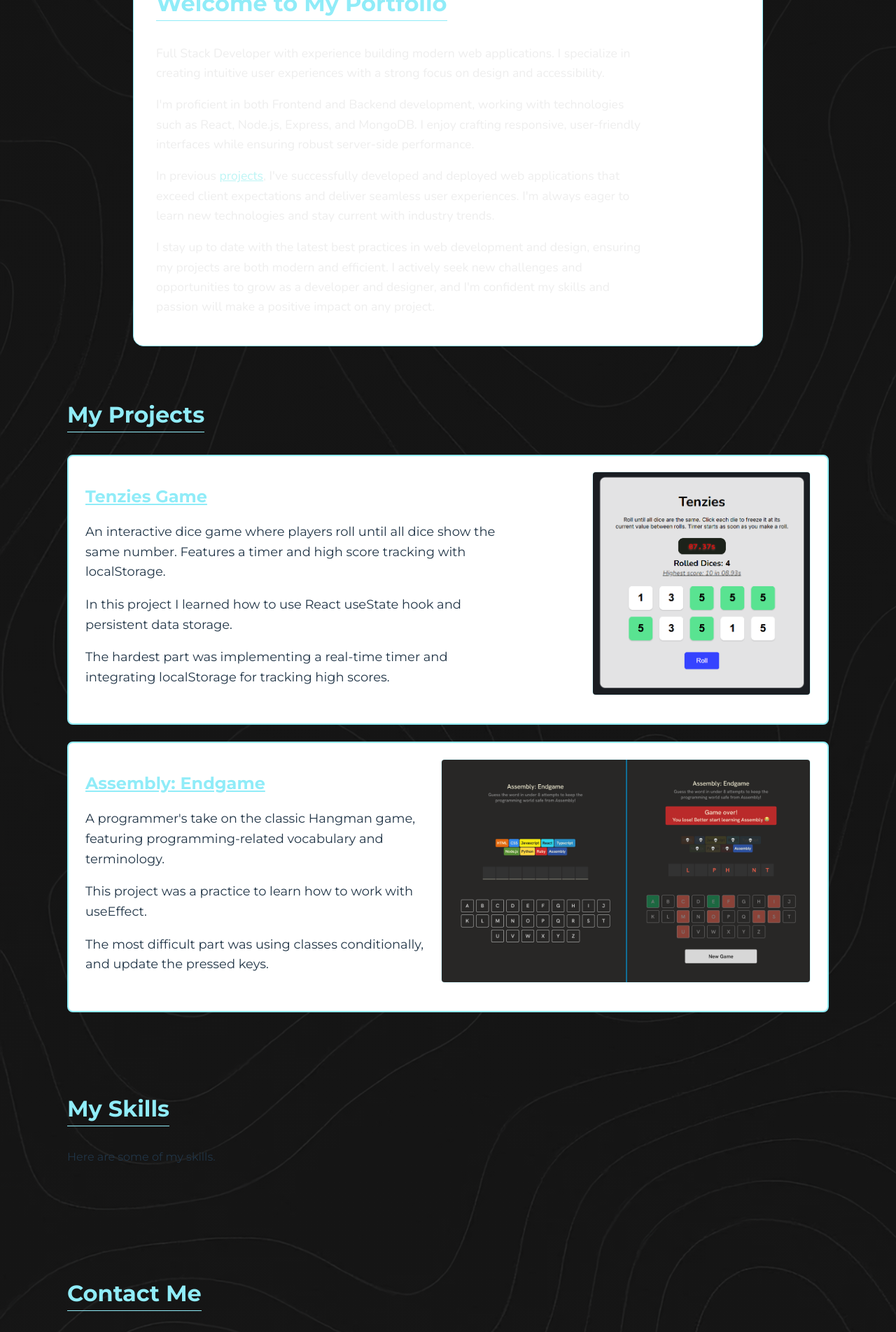
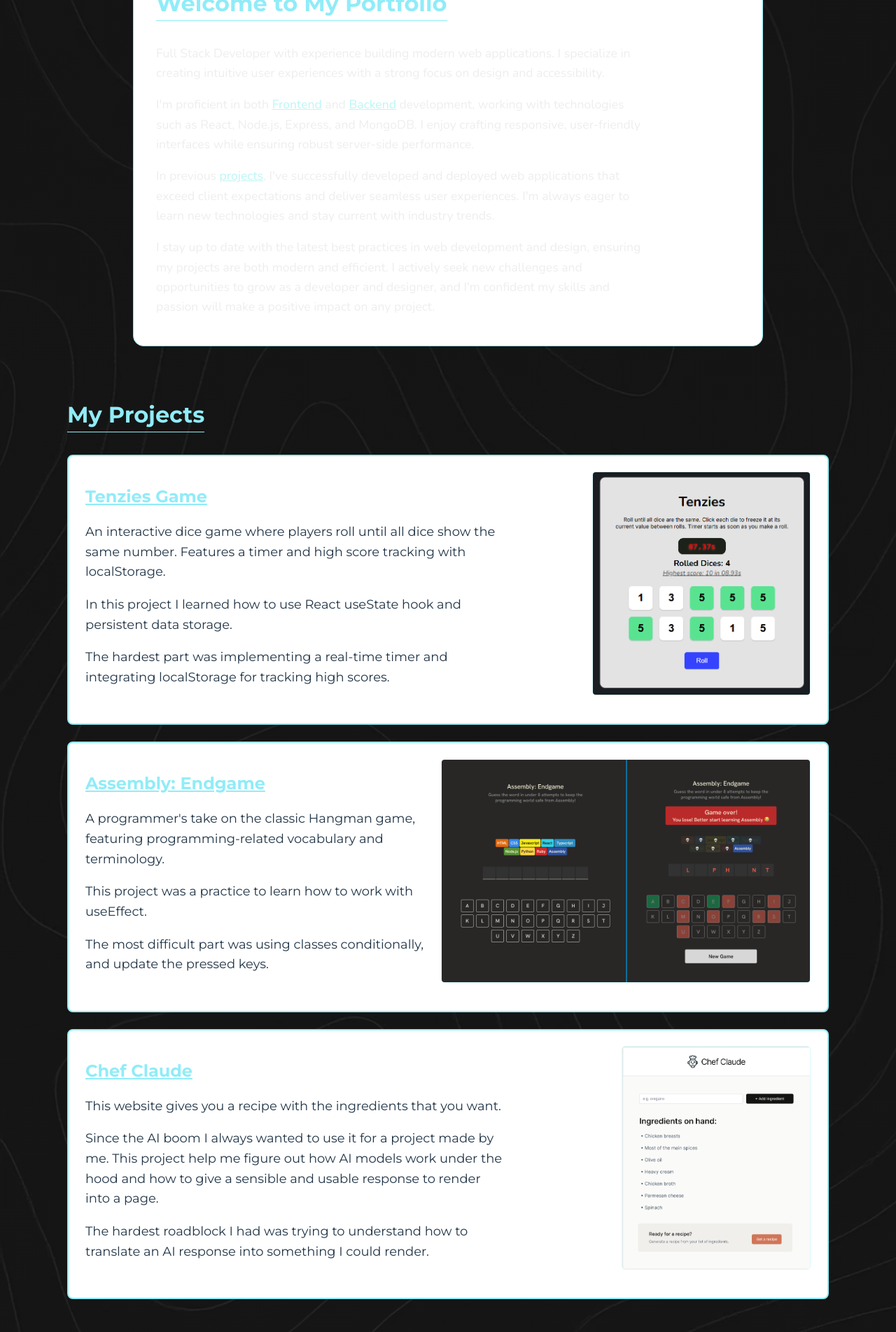
Before and after one commit to RuhlMirko/portfolio, a React (Vite) app: page / in a window 1280 px wide. Shown: the part 700-2604 px from the top of the page at 70% size. Built offline with nearby package versions, Linux system fonts and the light colour scheme; the HTML template or start-up script is replaced by a standard one.

Commit message:
Added third article

```diff
--- a/src/components/About.jsx
+++ b/src/components/About.jsx
@@ -6,7 +6,7 @@ export default function About() {
         Full Stack Developer with experience building modern web applications. I specialize in creating intuitive user experiences with a strong focus on design and accessibility.
       </p>
       <p>
-        I'm proficient in both Frontend and Backend development, working with technologies such as React, Node.js, Express, and MongoDB. I enjoy crafting responsive, user-friendly interfaces while ensuring robust server-side performance.
+        I'm proficient in both <a href="">Frontend</a>  and  <a href="">Backend</a> development, working with technologies such as React, Node.js, Express, and MongoDB. I enjoy crafting responsive, user-friendly interfaces while ensuring robust server-side performance.
       </p>
       <p>
         In previous <a href="">projects</a>, I've successfully developed and deployed web applications that exceed client expectations and deliver seamless user experiences. I'm always eager to learn new technologies and stay current with industry trends.
--- a/src/components/Projects.jsx
+++ b/src/components/Projects.jsx
@@ -1,5 +1,6 @@
 import tenziesImg from '../assets/tenzies.png';
 import assemBlyImg from '../assets/assembly.png';
+import chefClaudeImg from '../assets/chefClaude.png';
 
 export default function Projects() {
   return (
@@ -8,26 +9,38 @@ export default function Projects() {
       <ul>
         <li>
           <a href="" className='project-card'>
-            <div className='project-info'>
+            <article className='project-info'>
               <h3>Tenzies Game</h3>
               <p>An interactive dice game where players roll until all dice show the same number. Features a timer and high score tracking with localStorage.</p>
               <p>In this project I learned how to use React useState hook and persistent data storage.</p>
               <p>The hardest part was implementing a real-time timer and integrating localStorage for tracking high scores.</p>
-            </div>
-
+            </article>
             <img src={tenziesImg} alt="Tenzies game project" />
           </a>
         </li>
 
         <li>
           <a href="" className='project-card'>
-            <div className='project-info'>
+            <article className='project-info'>
               <h3>Assembly: Endgame</h3>
               <p>A programmer's take on the classic Hangman game, featuring programming-related vocabulary and terminology.</p>
               <p>This project was a practice to learn how to work with useEffect.</p>
               <p>The most difficult part was using classes conditionally, and update the pressed keys.</p>
-            </div>
+            </article>
             <img src={assemBlyImg} alt="Assembly Endgame game project" />
+          </a>
+        </li>
+
+        <li>
+          <a href="" className='project-card'>
+            <article className='project-info'>
+              <h3>Chef Claude</h3>
+              <p>This website gives you a recipe with the ingredients that you want.</p>
+              <p>Since the AI boom I always wanted to use it for a project made by me.
+                This project help me figure out how AI models work under the hood and how to give a sensible and usable response to render into a page.</p>
+              <p>The hardest roadblock I had was trying to understand how to translate an AI response into something I could render.</p>
+            </article>
+            <img src={chefClaudeImg} alt="Project screenshot" />
           </a>
         </li>
       </ul>
--- a/src/styles.css
+++ b/src/styles.css
@@ -270,6 +270,10 @@ nav a {
   color: var(--color-primary);
 }
 
+#projects {
+  max-width: 1400px;
+}
+
 #projects img {
   height: 25vw;
   border-radius: 5px;
@@ -301,6 +305,7 @@ nav a {
 }
 #projects .project-card:hover {
   background-color: #181818;
+  transform: translateY(-5px);
 }
 .project-card p {
   max-width: 600px;
```
